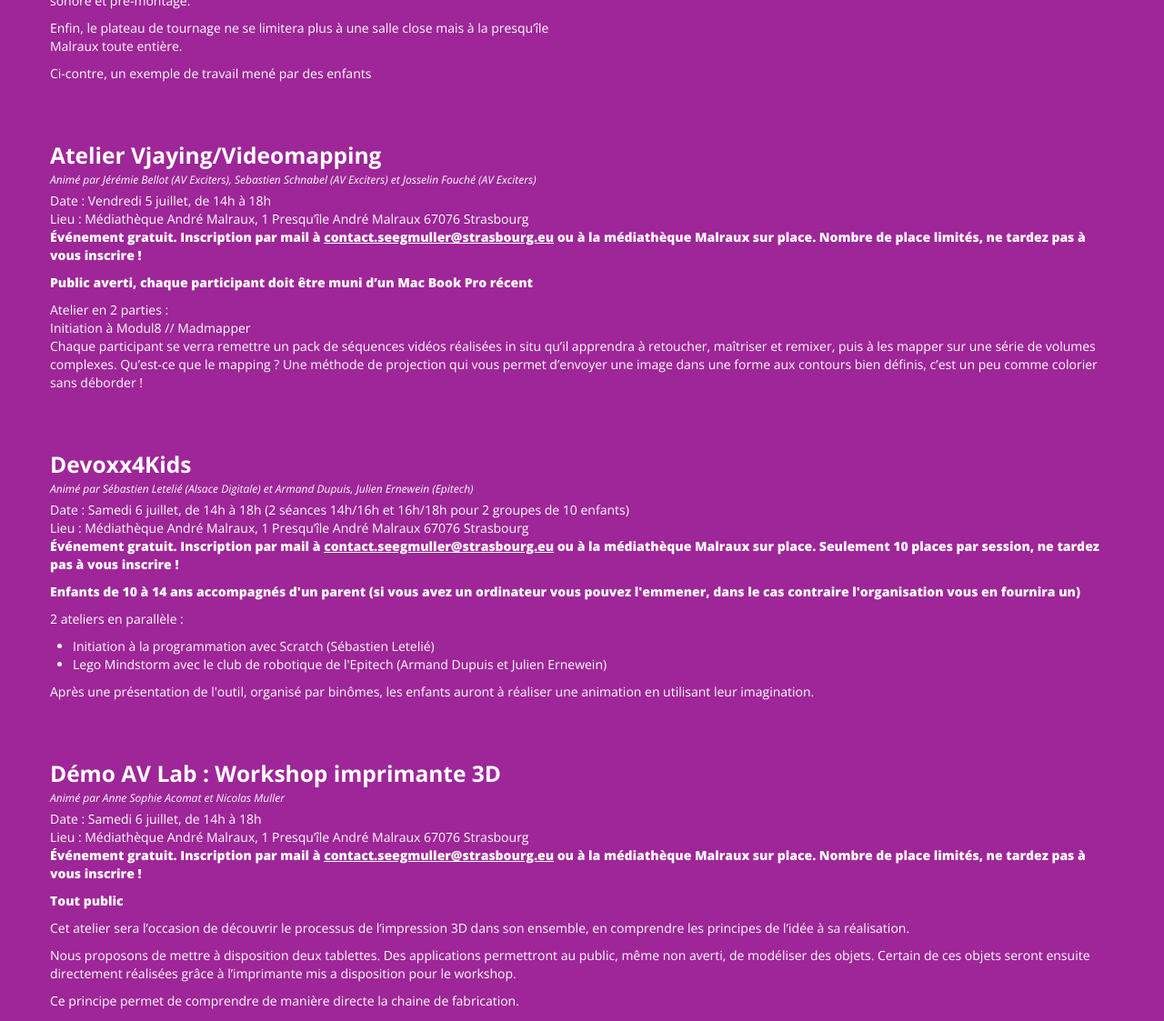
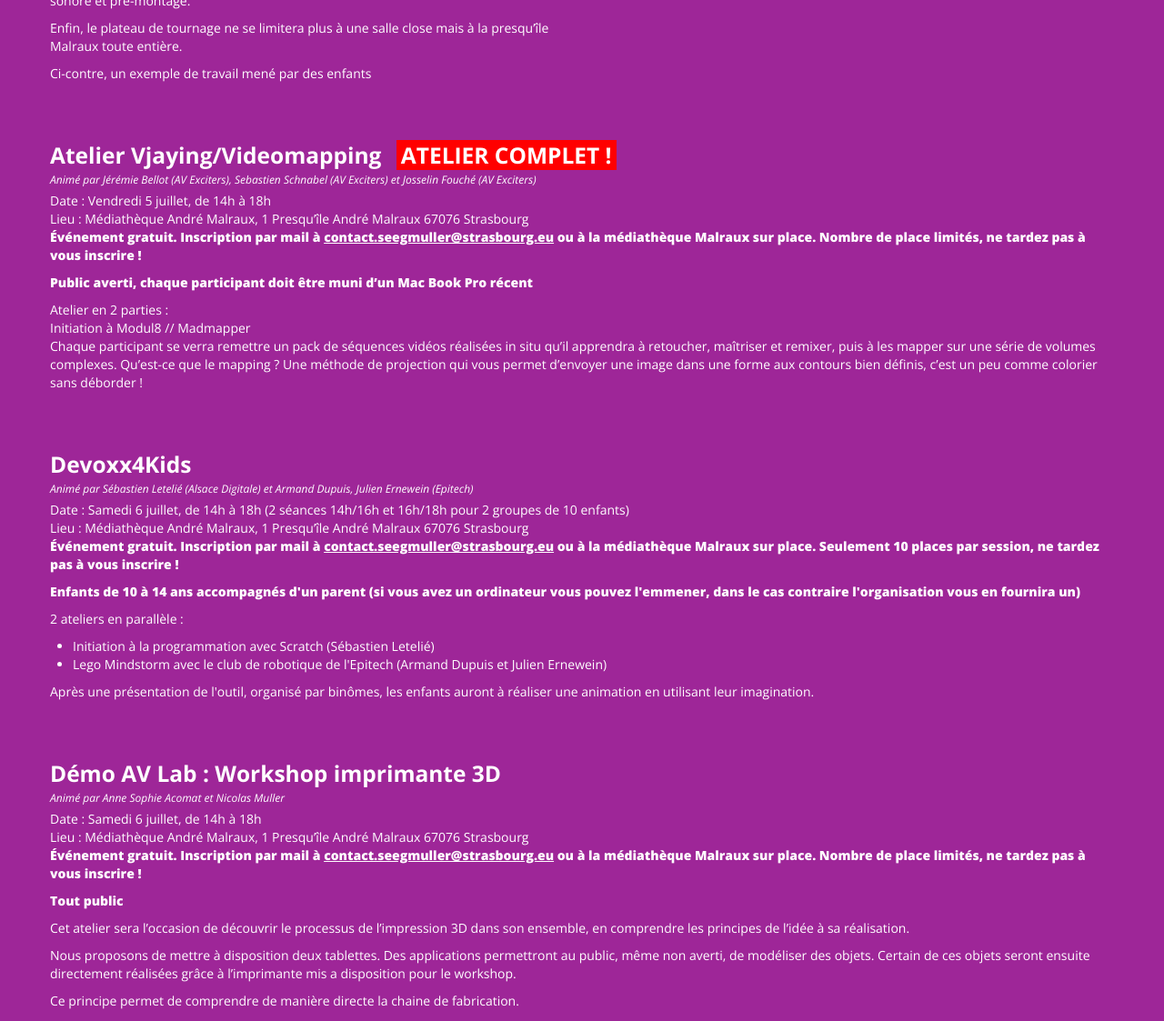
Before and after one commit to AlsaceDigitale/edgefest, a Jekyll site: the page built from summercamp.html, in a window 1280 px wide, cut to the strip 2936-4059 px from the top of the page. Shown: the whole strip at 91% size. Built offline with Jekyll 4.4.1, drawn with Linux system fonts in a browser that asks for light colours; some web fonts are replaced.

Commit message:
sticker for event full

```diff
--- a/_includes/summercamp.html
+++ b/_includes/summercamp.html
@@ -76,7 +76,7 @@
   <div class="container">
     <div class="row">
       <div class="span12">
-        <h3>Atelier Vjaying/Videomapping</h3>
+        <h3>Atelier Vjaying/Videomapping <span class="full">ATELIER COMPLET !</span></h3>
         <p class="anim">Animé par Jérémie Bellot (AV Exciters), Sebastien Schnabel (AV Exciters) et Josselin Fouché (AV Exciters)</p>
         <p class="date">Date : Vendredi 5 juillet, de 14h à 18h</p>
         <p class="venue">Lieu : Médiathèque André Malraux, 1 Presqu’île André Malraux 67076 Strasbourg</p>
--- a/css/extra.css
+++ b/css/extra.css
@@ -23,6 +23,12 @@ ul.dotted li {
     content: "•";
     padding-left: 10px;
     padding-right: 10px; }
+
+.full {
+  background-color: red;
+  color: white;
+  padding: 0 5px;
+  margin-left: 10px; }
 
 section a {
   text-decoration: underline; }
--- a/css/extra.sass
+++ b/css/extra.sass
@@ -22,6 +22,12 @@ ul.dotted li
     content: "•"
     padding-left: 10px
     padding-right: 10px
+
+.full
+  background-color: red
+  color: white
+  padding: 0 5px
+  margin-left: 10px
 
 section a
   text-decoration: underline
```
